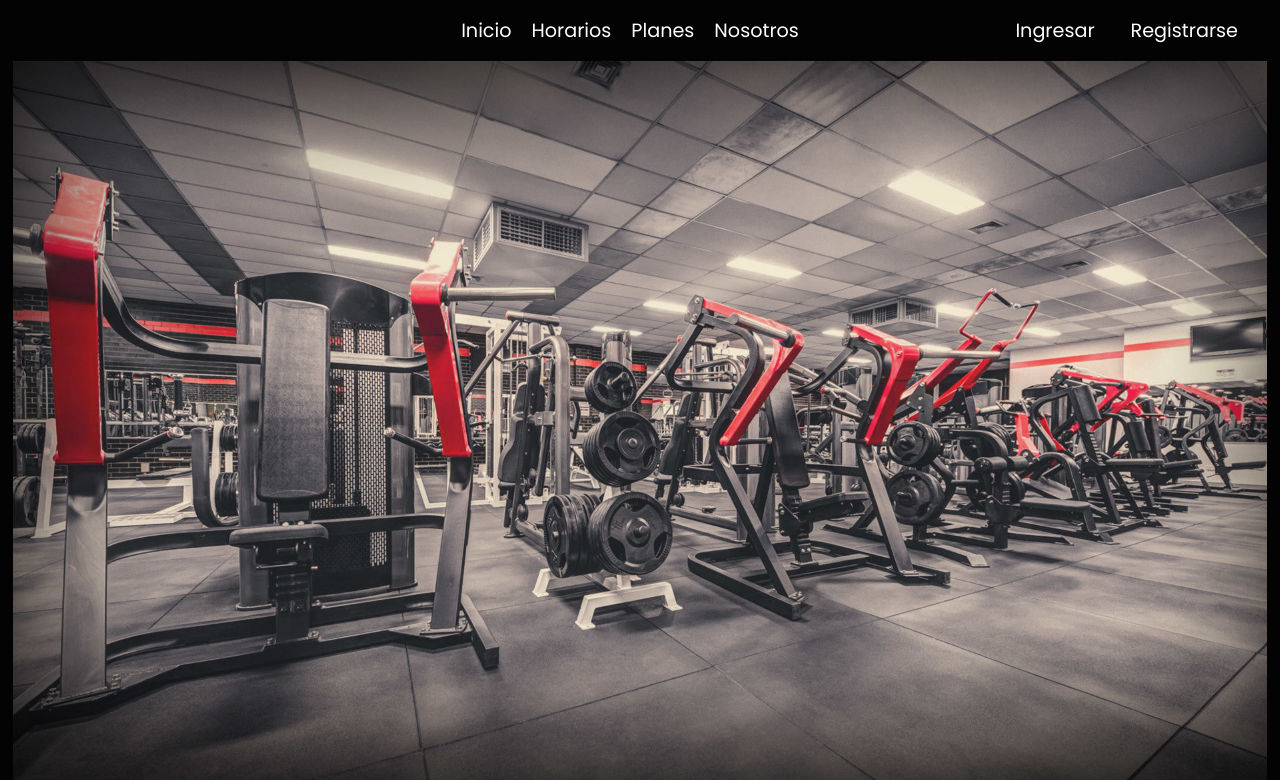
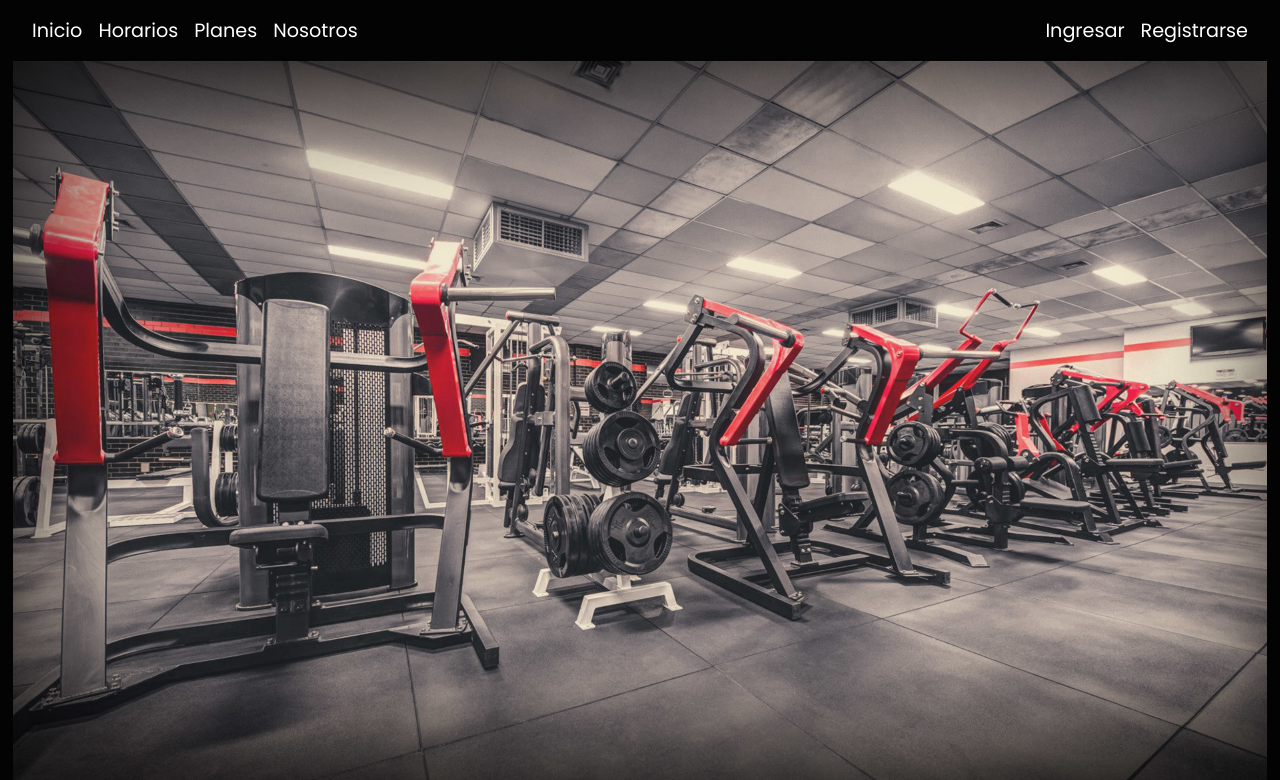
Before and after one commit to Proyecto3Fidat/ProyectoEgreso, a PHP site: page /Public/inicio.html in a window 1280 px wide. Shown: the top 780 px of the page. Run offline with PHP 8.4, Linux system fonts and the light colour scheme; some libraries are stand-ins or nearby versions.

Commit message:
responsive

```diff
--- a/Public/css/style.css
+++ b/Public/css/style.css
@@ -35,35 +35,22 @@ header {
     transition: color 0.3s, background-color 0.3s;
 }
 
-.navbar li a:hover {
-    color: #6f41bb;
-}
-
-.menu1, .menu2 {
+.menu1{
     display: flex;
-    list-style: none;
-    margin: 0;
-    padding: 0;
-}
-
-.menu1 {
-    position: absolute;
-    left: 50%;
-    transform: translateX(-50%);
-}
-
-.menu1 li, .menu2 li {
-    margin: 0 10px;
+    margin-right: auto;
 }
 
 .menu2 {
+    display: flex;
     margin-left: auto;
 }
 
 .abrirmenu, .cerrarmenu {
     display: none;
 }
-
+.inicioa{
+    margin-right: 1rem;
+}
 .login-btn {
     margin-right: 1rem;
 }
--- a/Public/inicio.html
+++ b/Public/inicio.html
@@ -20,11 +20,11 @@
         <nav class="navbar">
             <button class="cerrarmenu" id="cerrar"><i class="fa-solid fa-right-from-bracket fa-xl" style="color: #ffffff;"></i></button>
                 <ul class="menu1">
-                    <li><a href="#">Inicio</a></li>
-                    <li><a href="../App/Views/agenda.html">Horarios</a></li>
-                    <li><a href="../App/Views/planes.html">Planes</a></li>
+                    <li><a href="#" class="inicioa">Inicio</a></li>
+                    <li><a href="../App/Views/agenda.html" class="inicioa">Horarios</a></li>
+                    <li><a href="../App/Views/planes.html" class="inicioa">Planes</a></li>
                     <li><a href="#nosotros">Nosotros</a></li>
-                    <li id="welcome-message"></li>
+
                 </ul>
                 <ul class="menu2">
                     <li><a href="../App/Views/loginusuario.html" class="login-btn">Ingresar</a></li>
```
